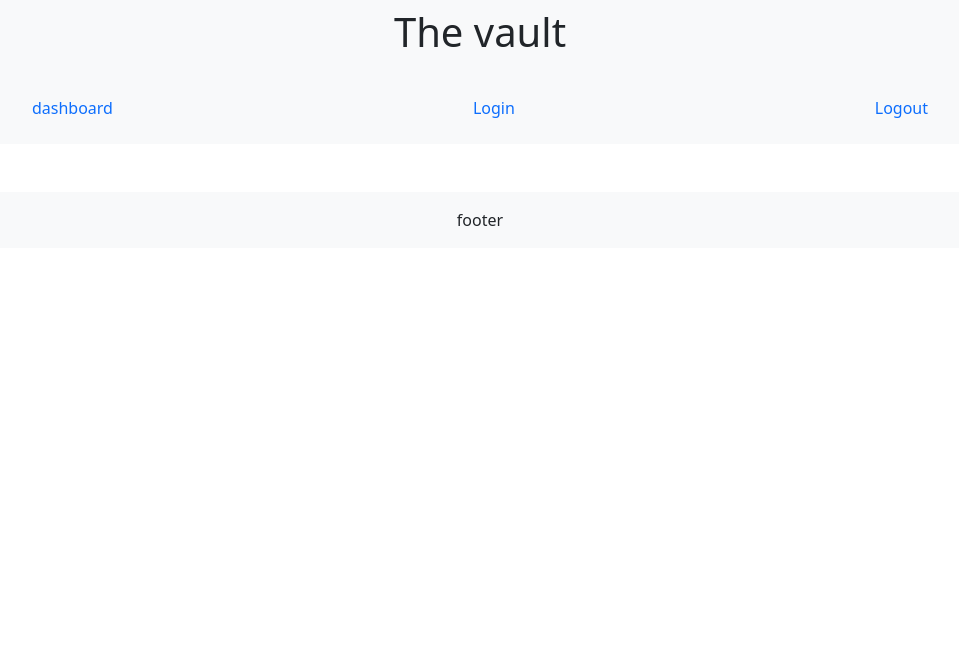
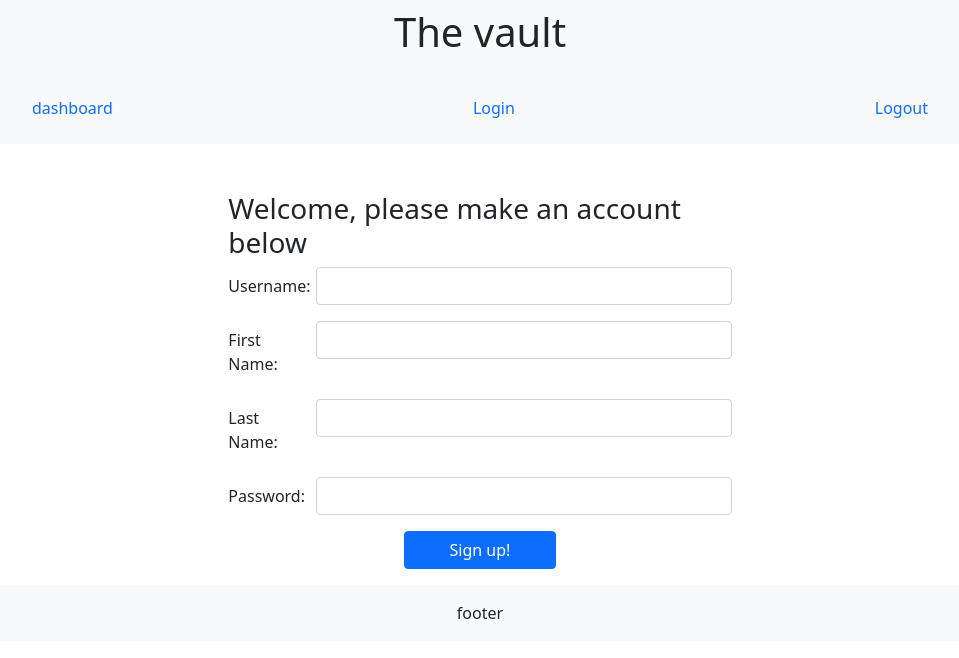
Before and after one commit to dsalvino/qr-vault, a React (Create React App) app in the folder client/: page /signup in a window 1280 px wide. Shown: the top 658 px of the page, without its empty margins (160-1119 px from the left). Built offline with nearby package versions, Linux system fonts and the light colour scheme.

Commit message:
created login and signup route from the frontend

```diff
--- a/client/package.json
+++ b/client/package.json
@@ -11,6 +11,7 @@
     "bootstrap": "^5.0.0",
     "react": "^17.0.2",
     "react-dom": "^17.0.2",
+    "react-router-dom": "^5.2.0",
     "react-scripts": "4.0.3",
     "web-vitals": "^1.1.2"
   },
--- a/client/src/App.js
+++ b/client/src/App.js
@@ -1,15 +1,28 @@
+import React from 'react';
+import { BrowserRouter as Router, Route, Switch } from 'react-router-dom';
+
 import Header from './components/header/header';
 import Hero from './components/hero/hero';
 import Footer from './components/footer/footer';
+
+import Signup from './pages/signup';
+import Login from './pages/login';
+
 import './App.css';
 
 function App() {
   return (
+    <Router>
     <>
       <Header />
       <Hero />
+      <Switch>
+        <Route exact path='/signup' component={Signup} />
+        <Route exact path='/login' component ={Login} />
+      </Switch>
       <Footer />
     </>
+    </Router>
   );
 }
 
--- a/client/src/pages/login.js
+++ b/client/src/pages/login.js
@@ -0,0 +1,33 @@
+import React from 'react';
+
+const Login = () => {
+    return (
+        <>
+            <div class="h-75 d-flex justify-content-center align-items-center">
+                <form class="col-md-5 form-background needs-validation" id="customer-form">
+                    <div class="mx-auto my-auto">
+                        <h3>Welcome</h3>
+                    </div>
+                    <div class="row mb-3">
+                        <label for="inputPassword3" class="col-sm-2 col-form-label">Username:</label>
+                        <div class="col-sm-10">
+                            <input type="username" class="form-control" id="inputUsername3" required />
+                        </div>
+                    </div>
+                    <div class="row mb-3">
+                        <label for="inputPassword3" class="col-sm-2 col-form-label">Password:</label>
+                        <div class="col-sm-10">
+                            <input type="password" class="form-control" id="inputPassword3" required />
+                            <a href="./views/signup.html"><span>Don't have an account? Sign up here!</span></a>
+                        </div>
+                        <div class="d-grid gap-1 mx-auto col-4 mt-3">
+                            <button class="btn btn-primary" type="submit">Login</button>
+                        </div>
+                    </div>
+                </form>
+            </div>
+        </>
+    )
+}
+
+export default Login;
--- a/client/src/pages/signup.js
+++ b/client/src/pages/signup.js
@@ -0,0 +1,47 @@
+import React from 'react';
+
+const Signup = () => {
+    return (
+        <>
+            <div className="full-page block-1">
+                <div className="h-75 d-flex justify-content-center align-items-center">
+
+                    <form className="col-md-5 form-background needs-validation" id="customer-form" >
+                        <div className="mx-auto my-auto">
+                            <h3>Welcome, please make an account below</h3>
+                        </div>
+                        <div className="row mb-3">
+                            <label for="inputEmail3" className="col-sm-2 col-form-label">Username:</label>
+                            <div className="col-sm-10">
+                                <input type="email" className="form-control" id="inputEmail3" required />
+                            </div>
+                        </div>
+                        <div className="row mb-3">
+                            <label for="inputFirstname3" className="col-sm-2 col-form-label">First Name:</label>
+                            <div className="col-sm-10">
+                                <input type="Firstname" className="form-control" id="inputFirstname3" required />
+                            </div>
+                        </div>
+                        <div className="row mb-3">
+                            <label for="inputLastname3" className="col-sm-2 col-form-label">Last Name:</label>
+                            <div className="col-sm-10">
+                                <input type="Lastname" className="form-control" id="inputLastname3" required />
+                            </div>
+                        </div>
+                        <div className="row mb-3">
+                            <label for="inputPassword3" className="col-sm-2 col-form-label">Password:</label>
+                            <div className="col-sm-10">
+                                <input type="password" className="form-control" id="inputPassword3" required />
+                            </div>
+                            <div className="d-grid gap-1 mx-auto col-4 mt-3">
+                                <button className="btn btn-primary" type="submit">Sign up!</button>
+                            </div>
+                        </div>
+                    </form>
+                </div>
+            </div>
+        </>
+    )
+}
+
+export default Signup;
```
Also changed, not shown: 1 other file (tests, documents, lock files or other folders).
